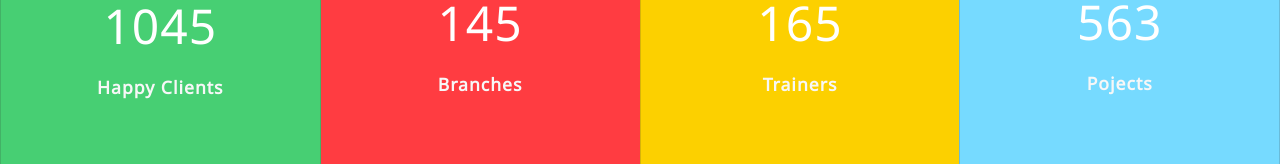
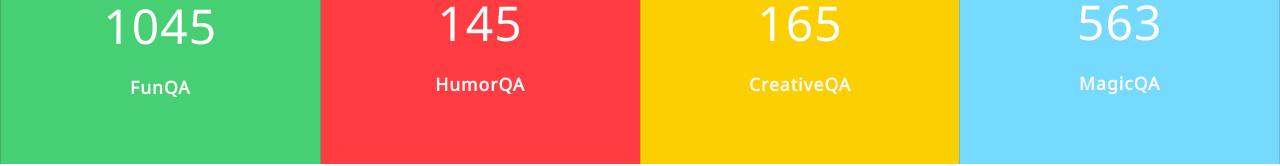
Before and after one commit to FunQA-benchmark/FunQA-benchmark.github.io, a plain HTML site: page index.html in a window 1280 px wide. Shown: the part 662-828 px from the top of the page. Drawn offline with nearby package versions, Linux system fonts and the light colour scheme; some icons are missing; a web font is replaced by a local one.

Commit message:
modified index

```diff
--- a/index.html
+++ b/index.html
@@ -73,7 +73,7 @@
                             <a href="THIRD AUTHOR PERSONAL LINK" target="_blank"> Jack Hessel</a>,</span>
                             <a href="THIRD AUTHOR PERSONAL LINK" target="_blank"> Jingkang Yang</a>,</span>
                             <a href="THIRD AUTHOR PERSONAL LINK" target="_blank"> Ziwei Liu</a>,</span>
-                  </span>
+                            </span>
                         </div>
 
                         <div class="is-size-5 publication-authors">
@@ -140,22 +140,22 @@
             <div class="col-md-3 stats_left counter_grid3">
                 <img width="110" src="static/images/logo_funqa.png" alt="MY ALT TEXT" />
                 <p class="counter">1045</p>
-                <h4>Happy Clients</h4>
+                <h4>FunQA</h4>
             </div>
             <div class="col-md-3 stats_left counter_grid">
                 <img width="110" src="static/images/logo1.png" alt="MY ALT TEXT" />
                 <p class="counter">145</p>
-                <h4>Branches</h4>
+                <h4>HumorQA</h4>
             </div>
             <div class="col-md-3 stats_left counter_grid1">
                 <img width="110" src="static/images/logo2.png" alt="MY ALT TEXT" />
                 <p class="counter">165</p>
-                <h4>Trainers</h4>
+                <h4>CreativeQA</h4>
             </div>
             <div class="col-md-3 stats_left counter_grid2">
                 <img width="110" src="static/images/logo3.png" alt="MY ALT TEXT" />
                 <p class="counter">563</p>
-                <h4>Pojects</h4>
+                <h4>MagicQA</h4>
             </div>
 
 
```
